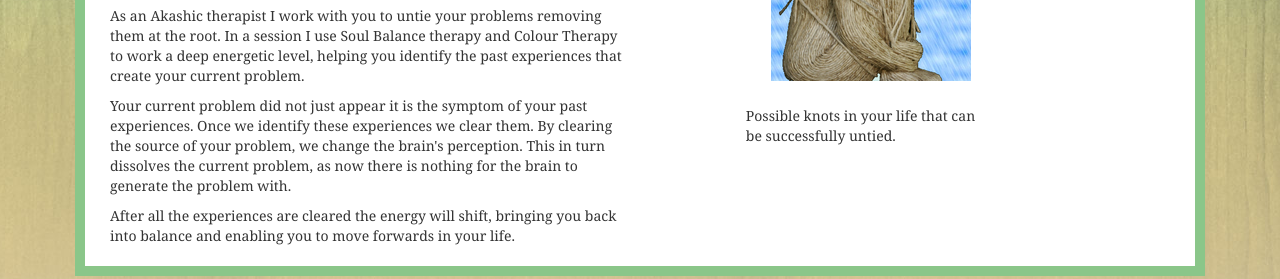
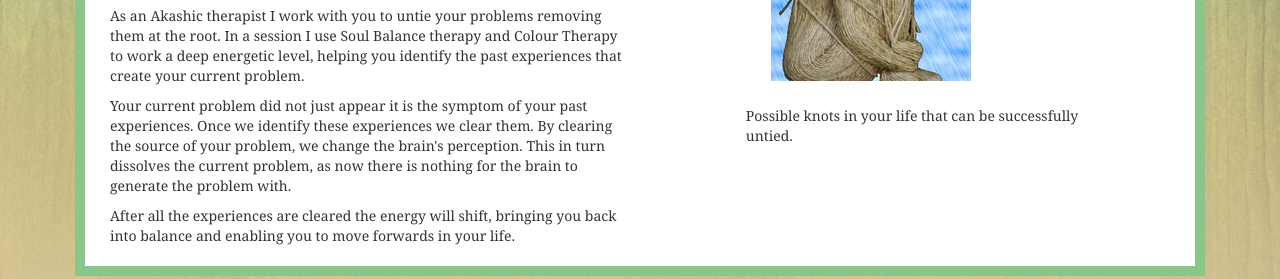
Before and after one commit to designerwebhosting/inspirationforchange, a Jekyll site: the page built from index.md, in a window 1280 px wide. Shown: the part 311-590 px from the top of the page. Built offline with Jekyll 4.4.1, drawn with Linux system fonts in a browser that asks for light colours; nearby versions of some CDN libraries.

Commit message:
Updated '_layouts/index.html' via CloudCannon

```diff
--- a/_layouts/index.html
+++ b/_layouts/index.html
@@ -9,7 +9,7 @@
     		<div class="col-md-6"">
     			{{ content }}
     		</div>
-    		<div class="col-md-3 col-md-offset-1">
+    		<div class="col-md-4 col-md-offset-1">
     			<img src="/images/body.png" alt="body" style="padding: 25px;">
     			<p>Possible knots in your life that can be successfully untied.</p>
 
```
